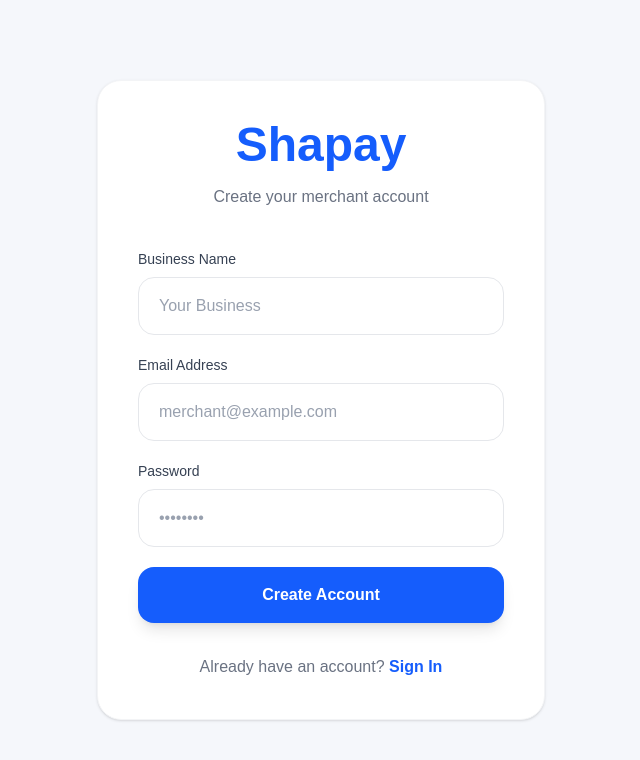
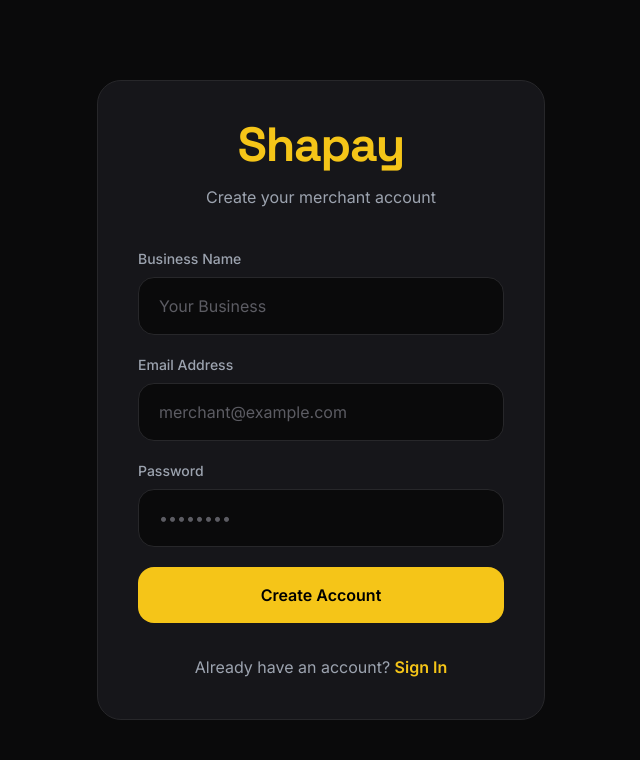
Before and after one commit to AJINGS12/Shapay, a Next.js app in the folder apps/merchant-dashboard/: page /signup in a window 1280 px wide. Shown: the top 760 px of the page, without its empty margins (319-959 px from the left). Built offline with nearby package versions, Linux system fonts and the light colour scheme.

Commit message:
Complete black/gold theme rollout: login, signup

```diff
--- a/apps/merchant-dashboard/app/login/page.tsx
+++ b/apps/merchant-dashboard/app/login/page.tsx
@@ -44,21 +44,21 @@
     };
 
   return (
-    <main className="min-h-screen bg-[#F5F7FB] flex items-center justify-center p-10">
-      <div className="w-full max-w-md bg-white rounded-3xl p-10 border border-gray-100 shadow-sm">
+    <main className="min-h-screen bg-[#0A0A0B] flex items-center justify-center p-10 font-[Inter]">
+      <div className="w-full max-w-md bg-[#16161A] rounded-3xl p-10 border border-[#27272A]">
         <div className="mb-10 text-center">
-          <h1 className="text-5xl font-bold text-blue-600">
+          <h1 className="text-5xl font-bold text-[#F5C518] font-[Space_Grotesk] tracking-tight">
             Shapay
           </h1>
 
-          <p className="text-gray-500 mt-4">
+          <p className="text-[#9CA3AF] mt-4">
             Merchant Infrastructure Platform
           </p>
         </div>
 
         <div className="space-y-5">
           <div>
-            <label className="block text-sm font-medium text-gray-700 mb-2">
+            <label className="block text-sm font-medium text-[#9CA3AF] mb-2">
               Email Address
             </label>
 
@@ -71,12 +71,12 @@
                   e.target.value
                 )
               }
-              className="w-full border border-gray-200 rounded-2xl px-5 py-4 text-gray-900 placeholder:text-gray-400 outline-none focus:border-blue-500"
+              className="w-full bg-[#0A0A0B] border border-[#27272A] rounded-2xl px-5 py-4 text-white placeholder:text-[#5C5C63] outline-none focus:border-[#F5C518] transition"
             />
           </div>
 
           <div>
-            <label className="block text-sm font-medium text-gray-700 mb-2">
+            <label className="block text-sm font-medium text-[#9CA3AF] mb-2">
               Password
             </label>
 
@@ -89,14 +89,14 @@
                   e.target.value
                 )
               }
-              className="w-full border border-gray-200 rounded-2xl px-5 py-4 text-gray-900 placeholder:text-gray-400 outline-none focus:border-blue-500"
+              className="w-full bg-[#0A0A0B] border border-[#27272A] rounded-2xl px-5 py-4 text-white placeholder:text-[#5C5C63] outline-none focus:border-[#F5C518] transition"
             />
           </div>
 
           <button
             onClick={handleLogin}
             disabled={loading}
-            className="w-full bg-blue-600 hover:bg-blue-700 transition text-white py-4 rounded-2xl font-semibold shadow-lg"
+            className="w-full bg-[#F5C518] hover:bg-[#e0b512] transition text-black py-4 rounded-2xl font-semibold disabled:opacity-50"
           >
             {loading
               ? "Signing In..."
@@ -105,11 +105,11 @@
         </div>
 
         <div className="mt-8 text-center">
-          <p className="text-gray-500">
-            Don’t have an account?{" "}
+          <p className="text-[#9CA3AF]">
+            Don't have an account?{" "}
             <Link
               href="/signup"
-              className="text-blue-600 font-semibold"
+              className="text-[#F5C518] font-semibold"
             >
               Create Account
             </Link>
--- a/apps/merchant-dashboard/app/signup/page.tsx
+++ b/apps/merchant-dashboard/app/signup/page.tsx
@@ -48,21 +48,21 @@
     };
 
   return (
-    <main className="min-h-screen bg-[#F5F7FB] flex items-center justify-center p-10">
-      <div className="w-full max-w-md bg-white rounded-3xl p-10 border border-gray-100 shadow-sm">
+    <main className="min-h-screen bg-[#0A0A0B] flex items-center justify-center p-10 font-[Inter]">
+      <div className="w-full max-w-md bg-[#16161A] rounded-3xl p-10 border border-[#27272A]">
         <div className="mb-10 text-center">
-          <h1 className="text-5xl font-bold text-blue-600">
+          <h1 className="text-5xl font-bold text-[#F5C518] font-[Space_Grotesk] tracking-tight">
             Shapay
           </h1>
 
-          <p className="text-gray-500 mt-4">
+          <p className="text-[#9CA3AF] mt-4">
             Create your merchant account
           </p>
         </div>
 
         <div className="space-y-5">
           <div>
-            <label className="block text-sm font-medium text-gray-700 mb-2">
+            <label className="block text-sm font-medium text-[#9CA3AF] mb-2">
               Business Name
             </label>
 
@@ -75,12 +75,12 @@
                   e.target.value
                 )
               }
-              className="w-full border border-gray-200 rounded-2xl px-5 py-4 text-gray-900 placeholder:text-gray-400 outline-none focus:border-blue-500"
+              className="w-full bg-[#0A0A0B] border border-[#27272A] rounded-2xl px-5 py-4 text-white placeholder:text-[#5C5C63] outline-none focus:border-[#F5C518] transition"
             />
           </div>
 
           <div>
-            <label className="block text-sm font-medium text-gray-700 mb-2">
+            <label className="block text-sm font-medium text-[#9CA3AF] mb-2">
               Email Address
             </label>
 
@@ -93,12 +93,12 @@
                   e.target.value
                 )
               }
-              className="w-full border border-gray-200 rounded-2xl px-5 py-4 text-gray-900 placeholder:text-gray-400 outline-none focus:border-blue-500"
+              className="w-full bg-[#0A0A0B] border border-[#27272A] rounded-2xl px-5 py-4 text-white placeholder:text-[#5C5C63] outline-none focus:border-[#F5C518] transition"
             />
           </div>
 
           <div>
-            <label className="block text-sm font-medium text-gray-700 mb-2">
+            <label className="block text-sm font-medium text-[#9CA3AF] mb-2">
               Password
             </label>
 
@@ -111,14 +111,14 @@
                   e.target.value
                 )
               }
-              className="w-full border border-gray-200 rounded-2xl px-5 py-4 text-gray-900 placeholder:text-gray-400 outline-none focus:border-blue-500"
+              className="w-full bg-[#0A0A0B] border border-[#27272A] rounded-2xl px-5 py-4 text-white placeholder:text-[#5C5C63] outline-none focus:border-[#F5C518] transition"
             />
           </div>
 
           <button
             onClick={handleSignup}
             disabled={loading}
-            className="w-full bg-blue-600 hover:bg-blue-700 transition text-white py-4 rounded-2xl font-semibold shadow-lg"
+            className="w-full bg-[#F5C518] hover:bg-[#e0b512] transition text-black py-4 rounded-2xl font-semibold disabled:opacity-50"
           >
             {loading
               ? "Creating Account..."
@@ -127,11 +127,11 @@
         </div>
 
         <div className="mt-8 text-center">
-          <p className="text-gray-500">
+          <p className="text-[#9CA3AF]">
             Already have an account?{" "}
             <Link
               href="/login"
-              className="text-blue-600 font-semibold"
+              className="text-[#F5C518] font-semibold"
             >
               Sign In
             </Link>
```
